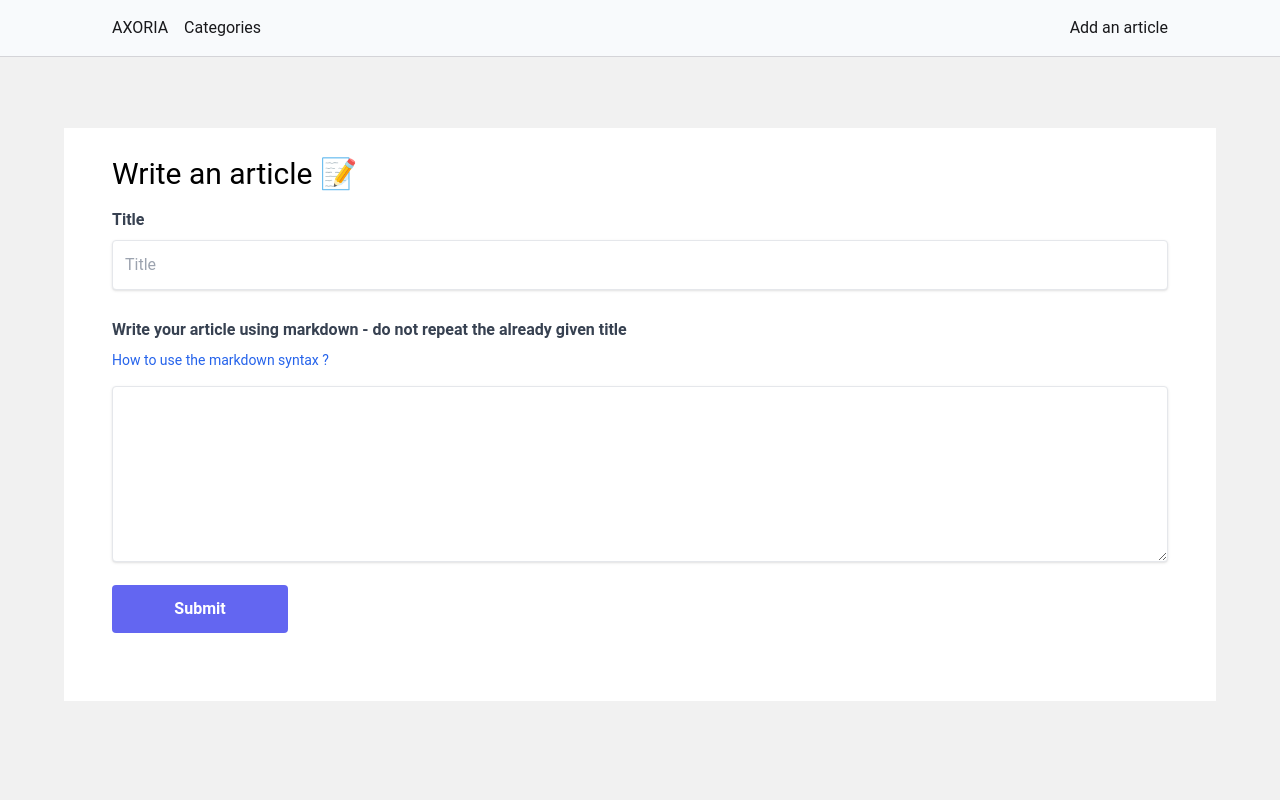
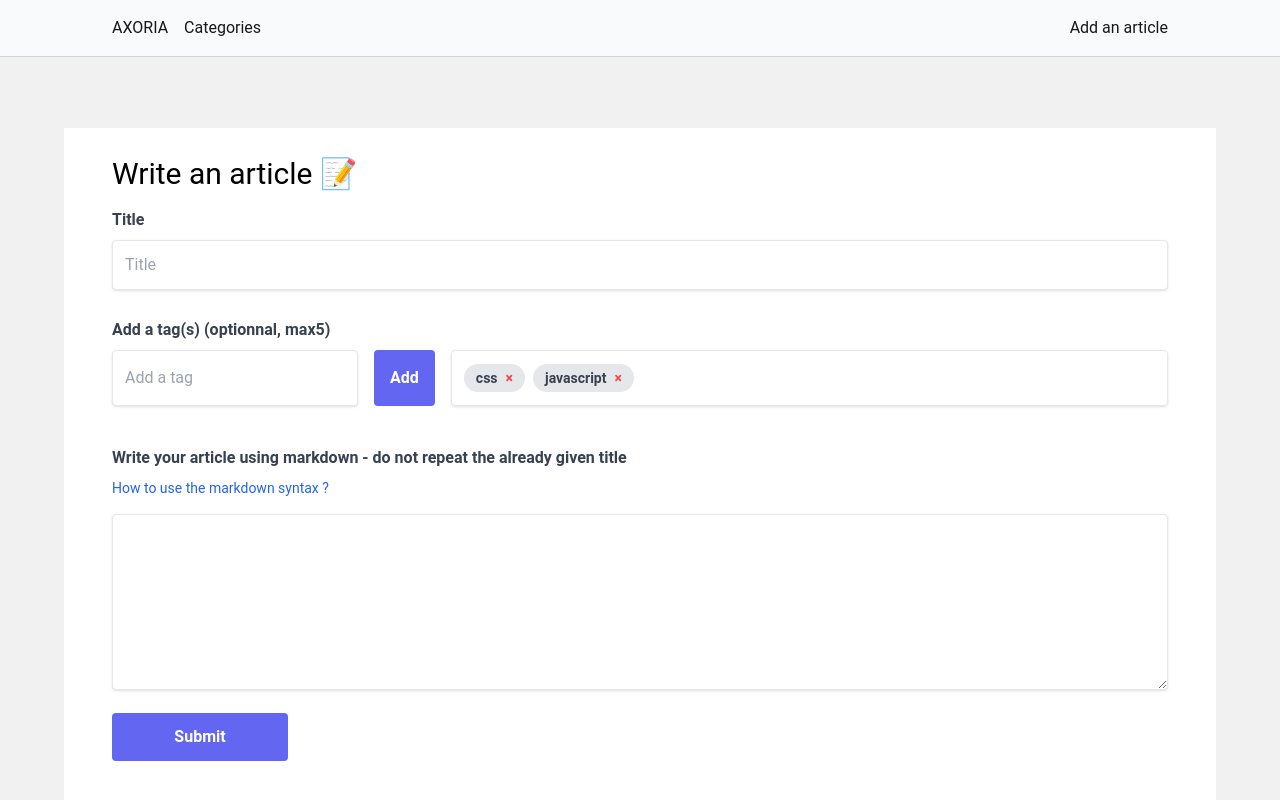
Before and after one commit to Sarah-0911/axoria-blog, a Next.js app: page /dashboard/create in a window 1280 px wide. Shown: the top 800 px of the page. Built offline with nearby package versions, Linux system fonts and the light colour scheme.

Commit message:
Coder l'interface de l'ajout de tags ok

```diff
--- a/src/app/dashboard/create/page.jsx
+++ b/src/app/dashboard/create/page.jsx
@@ -1,7 +1,12 @@
 "use client"
 import { addPost } from "@/lib/serverActions/blog/postServerActions";
+import { useState, useRef } from "react";
 
 export default function page() {
+
+  const [tags, setTags] = useState(["css", "javascript"]);
+  const tagInputRef = useRef();
+  console.log(tagInputRef.current);
 
   const handleSubmit = async (e) => {
     e.preventDefault();
@@ -15,10 +20,19 @@
     console.log(result);
   }
 
+  const handleAddTag = () => {
+
+  }
+
+  const handleRemoveTag = (currentTag) => {
+
+  }
+
   return (
     <section className="u-main-container bg-white p-7 mt-32 mb-44">
       <h1 className="text-3xl mb-4">Write an article 📝</h1>
       <form onSubmit={handleSubmit} className="pb-6">
+
         <label htmlFor="title" className="f-label">Title</label>
         <input
         type="text"
@@ -28,6 +42,44 @@
         placeholder="Title"
         required
          />
+
+        <div className="mb-10">
+          <label htmlFor="tag" className="f-label">Add a tag(s) (optionnal, max5)</label>
+          <div className="flex gap-4">
+            <input
+            ref={tagInputRef}
+            type="text"
+            className="shadow border rounded p-3 text-gray-700 focus:outline-slate-400"
+            id="tag"
+            placeholder="Add a tag"
+            />
+            <button
+            className="bg-indigo-500 hover:bg-indigo-700 p-4 text-white font-bold rounded"
+            onClick={handleAddTag}
+            type="button" // type spécifié car on est dans un formulaire et dc submit par défaut (ms pas ce qu'on veut ici)
+            >
+              Add
+            </button>
+            <div className="flex gap-2 items-center grow whitespace-nowrap overflow-y-auto shadow border rounded px-3">
+              {tags.map(tag => (
+                <span
+                key={tag}
+                className="inline-block whitespace-nowrap bg-gray-200 text-gray-700 rounded-full px-3 py-1 text-sm font-semibold"
+                >
+                  {tag}
+                  <button
+                  className="text-red-500 ml-2"
+                  type="button"
+                  onClick={() => handleRemoveTag(tag)}
+                  >
+                    &times;
+                  </button>
+                </span>
+              ))}
+            </div>
+          </div>
+        </div>
+
         <label htmlFor="markdownArticle" className="f-label">
           Write your article using markdown - do not repeat the already given title
         </label>
@@ -45,6 +97,7 @@
         required
         >
         </textarea>
+
         <button
         className="min-w-44 bg-indigo-500 hover:bg-indigo-700 text-white font-bold p-3 rounded border-none mb-4"
         >
```
